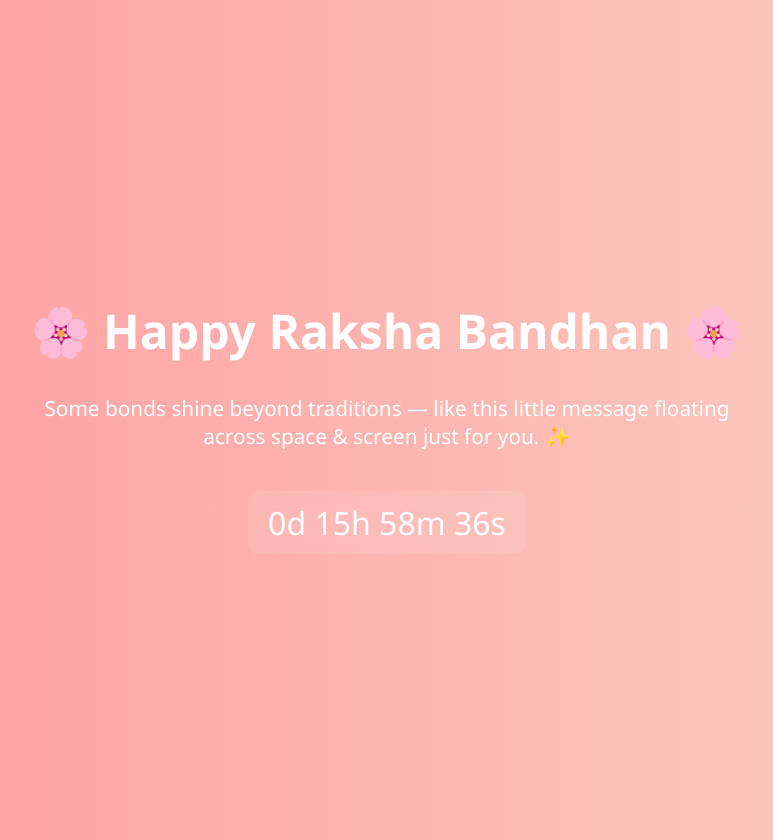
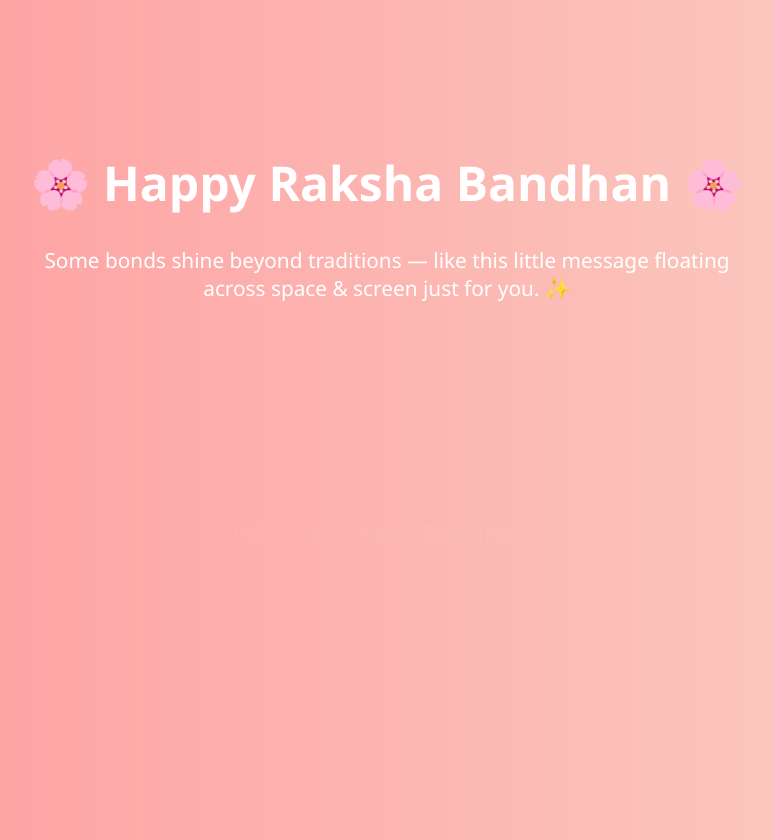
Before and after one commit to anishyd/raksha-bandhan, a plain HTML site: page anish.html in a window 1280 px wide. Shown: the whole page, without its empty margins (253-1026 px from the left). Drawn offline with Linux system fonts and the light colour scheme.

Commit message:
Update anish.html

```diff
--- a/anish.html
+++ b/anish.html
@@ -124,10 +124,9 @@
     const giftMsg = document.getElementById('gift-message');
     const music = document.getElementById('bg-music');
 
-    // Set target time: Tomorrow at 10:00 AM IST
-    let target = new Date();
-    target.setDate(target.getDate() + 1);
-    target.setHours(10, 0, 0, 0);
+  // Set target time: 5 seconds from now for testing
+let target = new Date(new Date().getTime() + 5000);
+
 
     function updateCountdown() {
       let now = new Date().getTime();
```
